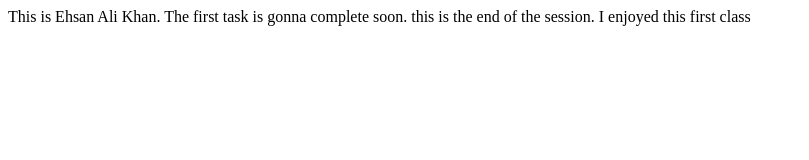
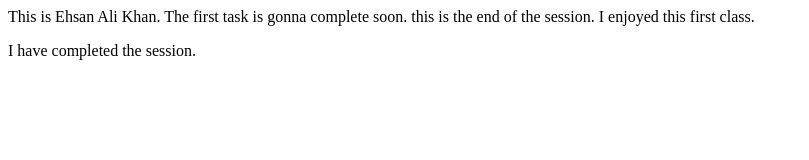
Before and after one commit to EhsanAliKhan/Bootcamp2020_lec_English, a plain HTML site: page index.html in a window 1280 px wide. Shown: the whole page, without its empty margins (0-809 px from the left). Drawn offline with Linux system fonts and the light colour scheme.

Commit message:
completed

```diff
--- a/index.html
+++ b/index.html
@@ -8,7 +8,8 @@
         This is Ehsan Ali Khan.
         The first task is gonna complete soon.
         this is the end of the session.
-        I enjoyed this first class
+        I enjoyed this first class.
+        <p>I have completed the session.</p>
 
     </div>
 </body>
```
